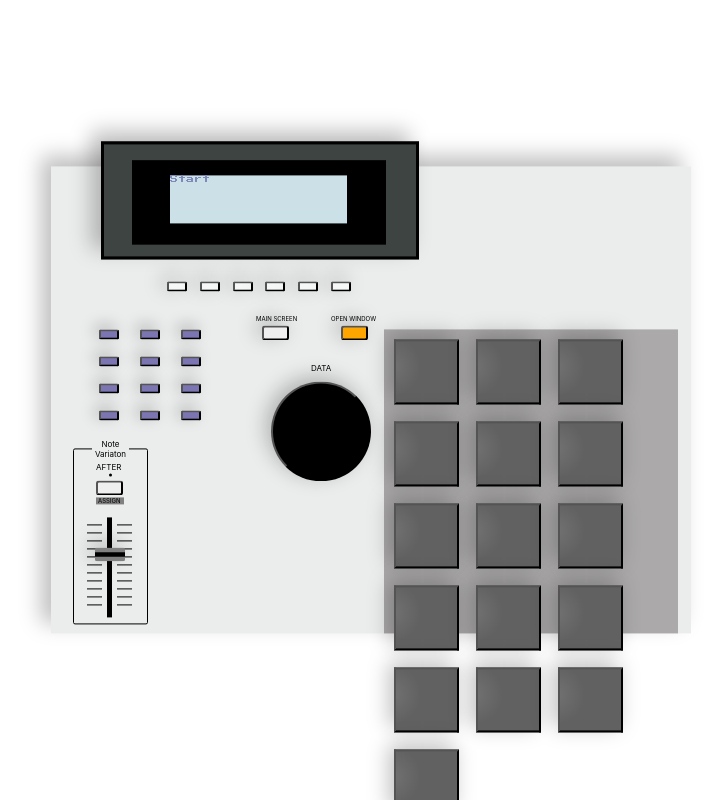
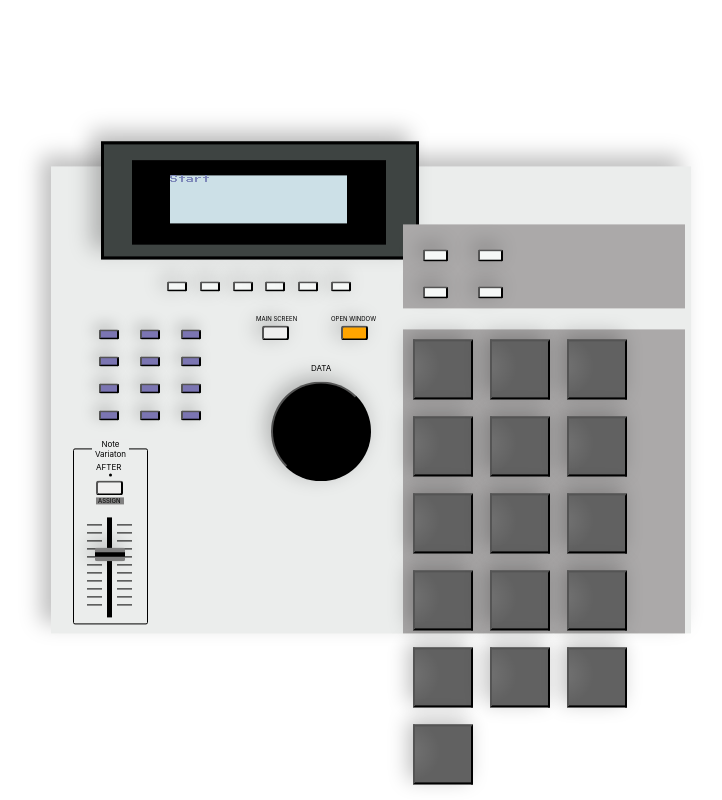
Before and after one commit to NedBM/MPC-Project, a React (Create React App) app: page / in a window 1280 px wide. Shown: the whole page, without its empty margins (269-991 px from the left). Built offline with nearby package versions, Linux system fonts and the light colour scheme.

Commit message:
nobs and top button div

```diff
--- a/src/App.tsx
+++ b/src/App.tsx
@@ -227,17 +227,45 @@ background-color: #000000;
 `
 
 const DRUMSdiv = styled.div`
-width: 46%;
+width: 44%;
 height: 65%;
-margin-left: 52%;
+margin-left: 55%;
 background-color: #aba9a9;
 margin-top: -295px;
 position: fixed;
-grid-template: 30px 30px 30px 30px;
+grid-template: repeat(4, 1fr);
 `
+
+const Nobsandbuttonswrapper = styled.div`
+width: 44%;
+height: 18%;
+margin-left: 55%;
+background-color: #aba9a9;
+margin-top: -400px;
+position: fixed;
+`
+
+const Specialbuttondiv = styled.div`
+  display: flex;
+  flex-direction: row;
+  font-size: 6px;
+`
+
+const Specialbutton = styled.button`
+width: 25px;
+height: 12px;
+background-color: #F6F8F7;
+margin-left: 20px;
+margin-right: 10px;
+margin-top: 25px;
+border-radius: 2px;
+box-shadow: -5px -5px 20px rgba(0, 0, 0, 0.25);
+`
+
+
 const DRUMSbutton = styled.button`
-width: 65px;
-height: 65px;
+width: 60px;
+height: 60px;
 margin: 7px;
 margin-left: 10px;
 margin-top: 10px;
@@ -355,6 +383,16 @@ function App() {
           <DRUMSbutton></DRUMSbutton>
           <DRUMSbutton></DRUMSbutton>
         </DRUMSdiv>
+        <Nobsandbuttonswrapper>
+        <Specialbuttondiv>
+        <Specialbutton></Specialbutton>
+        <Specialbutton></Specialbutton>
+        </Specialbuttondiv>
+        <Specialbuttondiv>
+        <Specialbutton></Specialbutton>
+        <Specialbutton></Specialbutton>
+        </Specialbuttondiv>
+        </Nobsandbuttonswrapper>
       </div>
     </div>
   );
```
